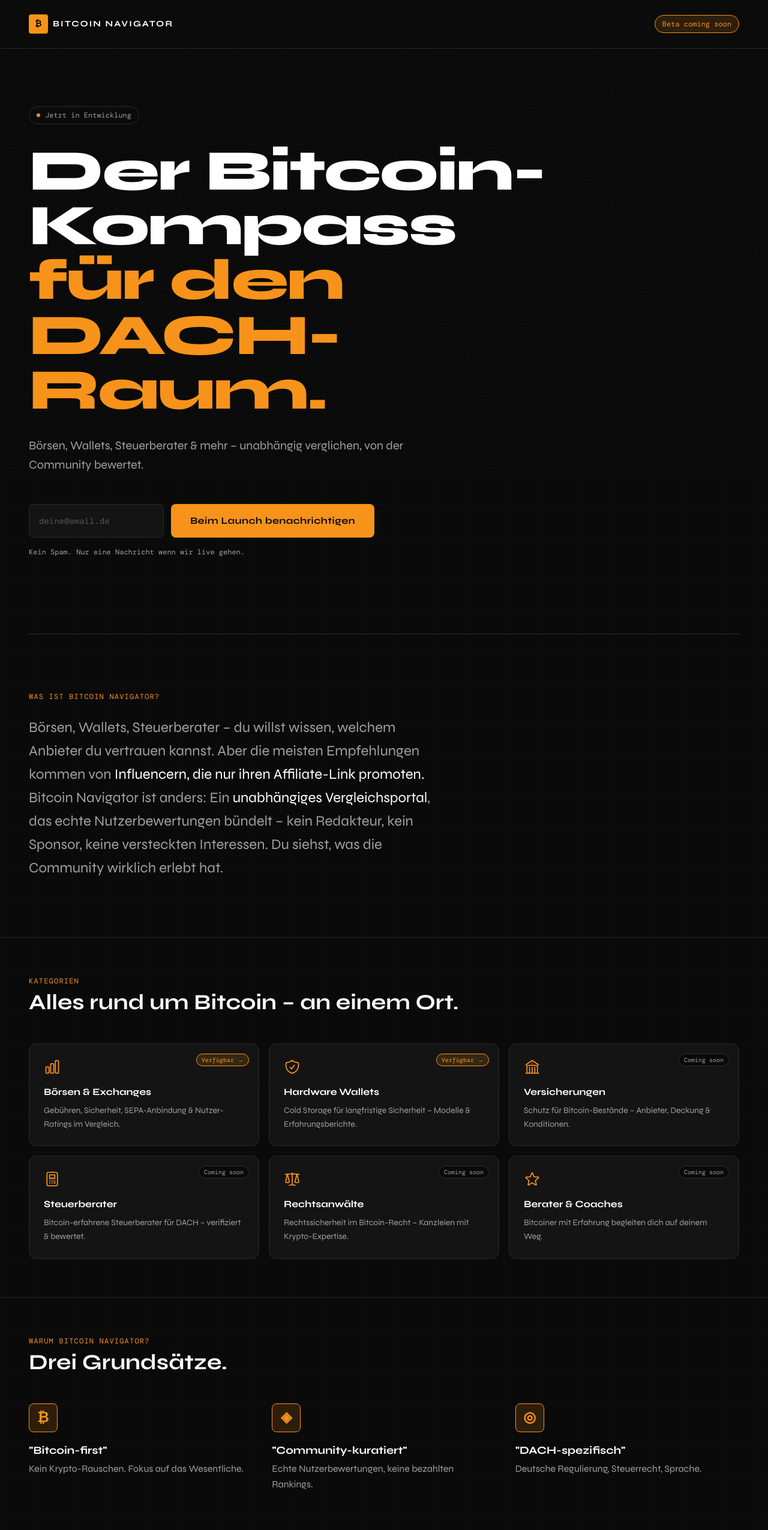
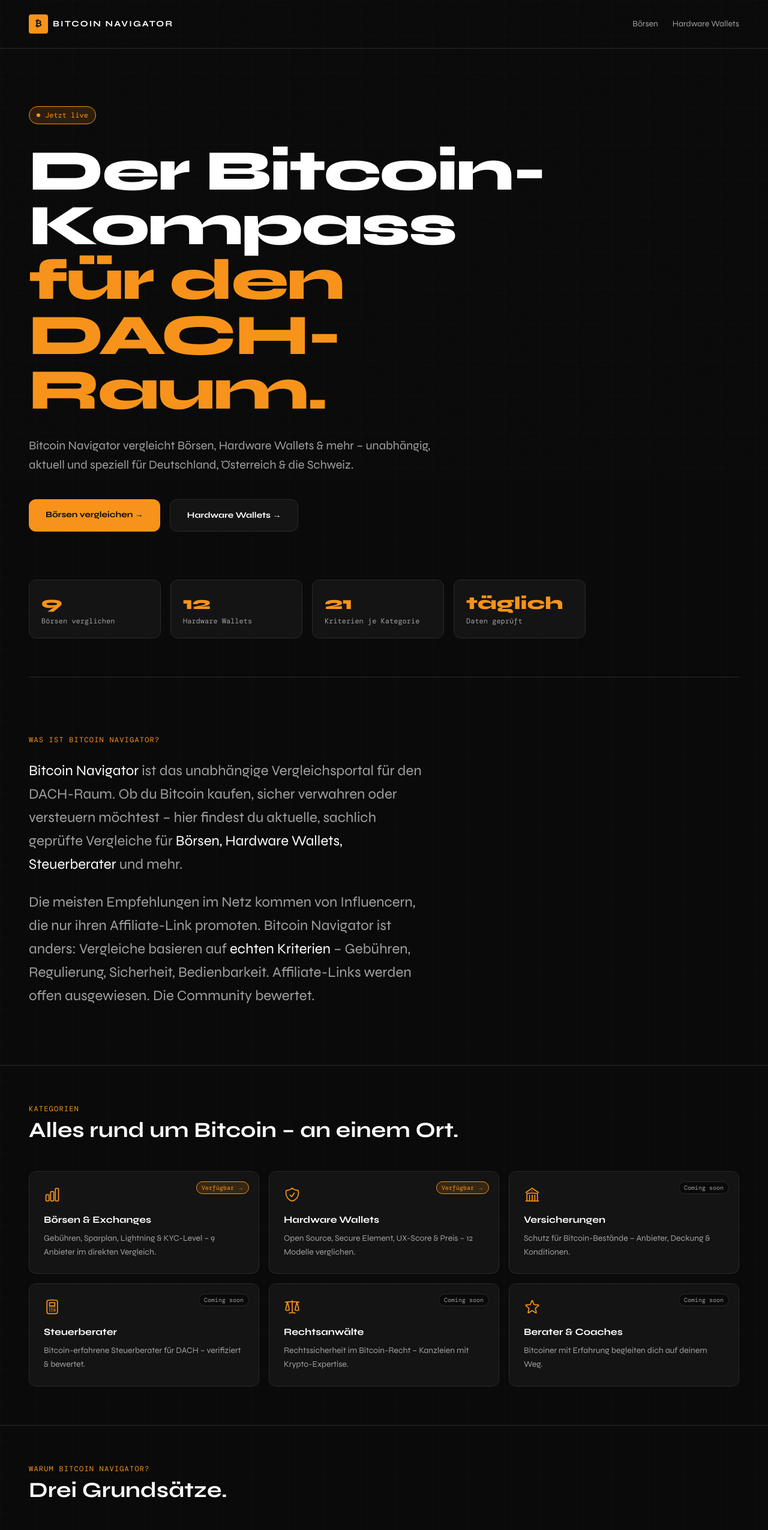
Before and after one commit to klinglec/bitcoin-navigator, a Next.js app: page / in a window 1280 px wide. Shown: the top 2550 px of the page at 60% size. Built offline with nearby package versions, Linux system fonts and the light colour scheme; a web font is replaced by a local one.

Commit message:
Landing page: post-launch update, SEO copy, live CTAs

```diff
--- a/app/page.tsx
+++ b/app/page.tsx
@@ -1,18 +1,18 @@
+import CategoryCard, { CategoryData } from "@/components/CategoryCard";
 import EmailCapture from "@/components/EmailCapture";
-import CategoryCard, { CategoryData } from "@/components/CategoryCard";
 import Link from "next/link";
 
 const categories: CategoryData[] = [
   {
     iconKey: "exchanges",
     title: "Börsen & Exchanges",
-    desc: "Gebühren, Sicherheit, SEPA-Anbindung & Nutzer-Ratings im Vergleich.",
+    desc: "Gebühren, Sparplan, Lightning & KYC-Level – 9 Anbieter im direkten Vergleich.",
     href: "/vergleich/boersen",
   },
   {
     iconKey: "wallets",
     title: "Hardware Wallets",
-    desc: "Cold Storage für langfristige Sicherheit – Modelle & Erfahrungsberichte.",
+    desc: "Open Source, Secure Element, UX-Score & Preis – 12 Modelle verglichen.",
     href: "/vergleich/hardware-wallets",
   },
   {
@@ -41,18 +41,25 @@ const features = [
   {
     icon: "₿",
     title: "Bitcoin-first",
-    desc: "Kein Krypto-Rauschen. Fokus auf das Wesentliche.",
+    desc: "Kein Krypto-Rauschen. Alle Vergleiche sind auf Bitcoin ausgerichtet – mit klarem Fokus auf Self-Custody, Sicherheit und Souveränität.",
   },
   {
     icon: "◈",
-    title: "Community-kuratiert",
-    desc: "Echte Nutzerbewertungen, keine bezahlten Rankings.",
+    title: "Transparent",
+    desc: "Affiliate-Links werden offen ausgewiesen. Rankings basieren auf sachlichen Kriterien, nicht auf Provisionshöhe.",
   },
   {
     icon: "◎",
     title: "DACH-spezifisch",
-    desc: "Deutsche Regulierung, Steuerrecht, Sprache.",
+    desc: "Deutsche Regulierung, österreichisches Steuerrecht, Schweizer Anbieter. Nur was im DACH-Raum wirklich nutzbar ist.",
   },
+];
+
+const stats = [
+  { value: "9", label: "Börsen verglichen" },
+  { value: "12", label: "Hardware Wallets" },
+  { value: "21", label: "Kriterien je Kategorie" },
+  { value: "täglich", label: "Daten geprüft" },
 ];
 
 export default function Home() {
@@ -77,53 +84,73 @@ export default function Home() {
             Bitcoin Navigator
           </span>
         </div>
-        <span
-          className="font-mono text-xs px-3 py-1.5 rounded-full border"
-          style={{
-            borderColor: "var(--accent)",
-            color: "var(--accent)",
-            background: "var(--accent-dim)",
-          }}
-        >
-          Beta coming soon
-        </span>
+        <nav className="flex items-center gap-6 text-sm" style={{ color: "var(--text-secondary)" }}>
+          <Link href="/vergleich/boersen" className="hover:text-white transition-colors hidden sm:block">
+            Börsen
+          </Link>
+          <Link href="/vergleich/hardware-wallets" className="hover:text-white transition-colors hidden sm:block">
+            Hardware Wallets
+          </Link>
+        </nav>
       </header>
 
       <main className="relative z-10">
         {/* ── HERO ── */}
-        <section className="px-6 md:px-12 pt-24 pb-32 max-w-5xl">
+        <section className="px-6 md:px-12 pt-24 pb-20 max-w-5xl">
           <div
             className="inline-flex items-center gap-2 font-mono text-xs px-3 py-1.5 rounded-full border mb-8"
-            style={{ borderColor: "var(--border)", color: "var(--text-secondary)" }}
+            style={{ borderColor: "var(--accent)", color: "var(--accent)", background: "var(--accent-dim)" }}
           >
-            <span
-              className="w-1.5 h-1.5 rounded-full inline-block animate-pulse"
-              style={{ background: "var(--accent)" }}
-            />
-            Jetzt in Entwicklung
+            <span className="w-1.5 h-1.5 rounded-full inline-block" style={{ background: "var(--accent)" }} />
+            Jetzt live
           </div>
 
-          <h1
-            className="text-5xl md:text-7xl lg:text-8xl font-extrabold leading-[0.95] tracking-tight mb-8"
-          >
+          <h1 className="text-5xl md:text-7xl lg:text-8xl font-extrabold leading-[0.95] tracking-tight mb-8">
             Der Bitcoin-Kompass
             <br />
             <span style={{ color: "var(--accent)" }}>für den DACH-Raum.</span>
           </h1>
 
           <p
-            className="text-lg md:text-xl max-w-2xl mb-12 leading-relaxed"
+            className="text-lg md:text-xl max-w-2xl mb-10 leading-relaxed"
             style={{ color: "var(--text-secondary)" }}
           >
-            Börsen, Wallets, Steuerberater & mehr – unabhängig verglichen, von
-            der Community bewertet.
+            Bitcoin Navigator vergleicht Börsen, Hardware Wallets & mehr –
+            unabhängig, aktuell und speziell für Deutschland, Österreich & die Schweiz.
           </p>
 
-          <EmailCapture source="hero" size="large" />
+          <div className="flex flex-wrap gap-4">
+            <Link
+              href="/vergleich/boersen"
+              className="px-7 py-4 rounded-xl font-bold text-sm transition-all hover:opacity-90"
+              style={{ background: "var(--accent)", color: "#0a0a0a" }}
+            >
+              Börsen vergleichen →
+            </Link>
+            <Link
+              href="/vergleich/hardware-wallets"
+              className="px-7 py-4 rounded-xl font-bold text-sm border transition-all hover:border-orange-500"
+              style={{ borderColor: "var(--border)", color: "var(--text-primary)", background: "var(--surface)" }}
+            >
+              Hardware Wallets →
+            </Link>
+          </div>
+        </section>
 
-          <p className="mt-4 font-mono text-xs" style={{ color: "var(--text-secondary)" }}>
-            Kein Spam. Nur eine Nachricht wenn wir live gehen.
-          </p>
+        {/* ── STATS ── */}
+        <section className="px-6 md:px-12 pb-16 max-w-5xl">
+          <div className="grid grid-cols-2 md:grid-cols-4 gap-4">
+            {stats.map((s) => (
+              <div
+                key={s.label}
+                className="rounded-xl p-5 border"
+                style={{ background: "var(--surface)", borderColor: "var(--border)" }}
+              >
+                <p className="text-3xl font-extrabold mb-1" style={{ color: "var(--accent)" }}>{s.value}</p>
+                <p className="text-xs font-mono" style={{ color: "var(--text-secondary)" }}>{s.label}</p>
+              </div>
+            ))}
+          </div>
         </section>
 
         <div className="mx-6 md:mx-12 border-t" style={{ borderColor: "var(--border)" }} />
@@ -136,22 +163,25 @@ export default function Home() {
           >
             Was ist Bitcoin Navigator?
           </p>
-          <p
-            className="text-xl md:text-2xl leading-relaxed"
-            style={{ color: "var(--text-secondary)" }}
-          >
-            Börsen, Wallets, Steuerberater – du willst wissen, welchem Anbieter du
-            vertrauen kannst. Aber die meisten Empfehlungen kommen von{" "}
+          <p className="text-xl md:text-2xl leading-relaxed" style={{ color: "var(--text-secondary)" }}>
+            <span style={{ color: "var(--text-primary)" }}>Bitcoin Navigator</span> ist das unabhängige
+            Vergleichsportal für den DACH-Raum. Ob du Bitcoin kaufen, sicher verwahren
+            oder versteuern möchtest – hier findest du aktuelle, sachlich geprüfte
+            Vergleiche für{" "}
             <span style={{ color: "var(--text-primary)" }}>
-              Influencern, die nur ihren Affiliate-Link promoten.
+              Börsen, Hardware Wallets, Steuerberater
             </span>{" "}
-            Bitcoin Navigator ist anders: Ein{" "}
+            und mehr.
+          </p>
+          <p className="text-xl md:text-2xl leading-relaxed mt-6" style={{ color: "var(--text-secondary)" }}>
+            Die meisten Empfehlungen im Netz kommen von Influencern,
+            die nur ihren Affiliate-Link promoten. Bitcoin Navigator ist anders:
+            Vergleiche basieren auf{" "}
             <span style={{ color: "var(--text-primary)" }}>
-              unabhängiges Vergleichsportal
-            </span>
-            , das echte Nutzerbewertungen bündelt – kein Redakteur, kein
-            Sponsor, keine versteckten Interessen. Du siehst, was die Community
-            wirklich erlebt hat.
+              echten Kriterien
+            </span>{" "}
+            – Gebühren, Regulierung, Sicherheit, Bedienbarkeit.
+            Affiliate-Links werden offen ausgewiesen. Die Community bewertet.
           </p>
         </section>
 
@@ -160,16 +190,12 @@ export default function Home() {
           className="px-6 md:px-12 py-16 border-t"
           style={{ borderColor: "var(--border)" }}
         >
-          <p
-            className="font-mono text-xs tracking-widest uppercase mb-2"
-            style={{ color: "var(--accent)" }}
-          >
+          <p className="font-mono text-xs tracking-widest uppercase mb-2" style={{ color: "var(--accent)" }}>
             Kategorien
           </p>
           <h2 className="text-3xl md:text-4xl font-bold mb-12">
             Alles rund um Bitcoin – an einem Ort.
           </h2>
-
           <div className="grid grid-cols-1 sm:grid-cols-2 lg:grid-cols-3 gap-4">
             {categories.map((cat) => (
               <CategoryCard key={cat.title} cat={cat} />
@@ -182,33 +208,22 @@ export default function Home() {
           className="px-6 md:px-12 py-16 border-t"
           style={{ borderColor: "var(--border)" }}
         >
-          <p
-            className="font-mono text-xs tracking-widest uppercase mb-2"
-            style={{ color: "var(--accent)" }}
-          >
+          <p className="font-mono text-xs tracking-widest uppercase mb-2" style={{ color: "var(--accent)" }}>
             Warum Bitcoin Navigator?
           </p>
           <h2 className="text-3xl md:text-4xl font-bold mb-12">Drei Grundsätze.</h2>
-
           <div className="grid grid-cols-1 md:grid-cols-3 gap-8">
             {features.map((f) => (
               <div key={f.title} className="flex flex-col gap-4">
                 <div
                   className="w-12 h-12 rounded-lg flex items-center justify-center text-2xl font-bold"
-                  style={{
-                    background: "var(--accent-dim)",
-                    color: "var(--accent)",
-                    border: "1px solid var(--accent)",
-                  }}
+                  style={{ background: "var(--accent-dim)", color: "var(--accent)", border: "1px solid var(--accent)" }}
                 >
                   {f.icon}
                 </div>
                 <div>
-                  <h3 className="font-bold text-lg mb-1">"{f.title}"</h3>
-                  <p
-                    style={{ color: "var(--text-secondary)" }}
-                    className="leading-relaxed"
-                  >
+                  <h3 className="font-bold text-lg mb-1">{f.title}</h3>
+                  <p style={{ color: "var(--text-secondary)" }} className="leading-relaxed text-sm">
                     {f.desc}
                   </p>
                 </div>
@@ -217,7 +232,7 @@ export default function Home() {
           </div>
         </section>
 
-        {/* ── SECOND EMAIL CAPTURE ── */}
+        {/* ── NEWSLETTER ── */}
         <section
           className="mx-6 md:mx-12 my-16 rounded-2xl p-10 md:p-16 border"
           style={{ background: "var(--surface)", borderColor: "var(--border)" }}
@@ -229,12 +244,17 @@ export default function Home() {
             ₿
           </div>
           <h2 className="text-3xl md:text-4xl font-bold mb-4">
-            Bereit, wenn es losgeht?
+            Immer auf dem aktuellen Stand.
           </h2>
-          <p className="mb-8 text-lg" style={{ color: "var(--text-secondary)" }}>
-            Trag dich ein und wir informieren dich sofort beim Launch.
+          <p className="mb-8 text-lg leading-relaxed" style={{ color: "var(--text-secondary)" }}>
+            Gebühren ändern sich, neue Anbieter kommen, Aktionen laufen ab.
+            Trag dich ein und wir benachrichtigen dich bei relevanten Änderungen –
+            kein Spam, nur was wirklich wichtig ist.
           </p>
-          <EmailCapture source="bottom" size="large" />
+          <EmailCapture source="newsletter" size="large" />
+          <p className="mt-4 font-mono text-xs" style={{ color: "var(--text-secondary)" }}>
+            Keine Werbung. Kein Tracking. Abmeldung jederzeit möglich.
+          </p>
         </section>
       </main>
 
@@ -244,7 +264,7 @@ export default function Home() {
         style={{ borderColor: "var(--border)" }}
       >
         <div className="max-w-5xl">
-          <div className="flex items-center gap-2 mb-6">
+          <div className="flex items-center gap-2 mb-4">
             <div
               className="w-6 h-6 rounded flex items-center justify-center font-bold text-xs"
               style={{ background: "var(--accent)", color: "#0a0a0a" }}
@@ -253,30 +273,27 @@ export default function Home() {
             </div>
             <span className="font-bold text-sm">Bitcoin Navigator</span>
           </div>
-
           <p className="text-sm mb-6" style={{ color: "var(--text-secondary)" }}>
-            DACH's community-kuratiertes Bitcoin-Vergleichsportal.
+            Das unabhängige Bitcoin-Vergleichsportal für Deutschland, Österreich & die Schweiz.
           </p>
-
-          <div className="flex flex-wrap items-center gap-4 mb-6">
-            <Link
-              href="/impressum"
-              className="font-mono text-xs transition-colors hover:text-white"
-              style={{ color: "var(--text-secondary)" }}
-            >
+          <div className="flex flex-wrap items-center gap-4 mb-4">
+            <Link href="/vergleich/boersen" className="font-mono text-xs transition-colors hover:text-white" style={{ color: "var(--text-secondary)" }}>
+              Börsen
+            </Link>
+            <span style={{ color: "var(--border)" }}>|</span>
+            <Link href="/vergleich/hardware-wallets" className="font-mono text-xs transition-colors hover:text-white" style={{ color: "var(--text-secondary)" }}>
+              Hardware Wallets
+            </Link>
+            <span style={{ color: "var(--border)" }}>|</span>
+            <Link href="/impressum" className="font-mono text-xs transition-colors hover:text-white" style={{ color: "var(--text-secondary)" }}>
               Impressum
             </Link>
             <span style={{ color: "var(--border)" }}>|</span>
-            <Link
-              href="/datenschutz"
-              className="font-mono text-xs transition-colors hover:text-white"
-              style={{ color: "var(--text-secondary)" }}
-            >
+            <Link href="/datenschutz" className="font-mono text-xs transition-colors hover:text-white" style={{ color: "var(--text-secondary)" }}>
               Datenschutz
             </Link>
           </div>
-
-          <p className="font-mono text-xs mb-2" style={{ color: "var(--text-secondary)" }}>
+          <p className="font-mono text-xs mb-1" style={{ color: "var(--text-secondary)" }}>
             Affiliate-Links werden transparent gekennzeichnet.
           </p>
           <p className="font-mono text-xs" style={{ color: "var(--border)" }}>
```
